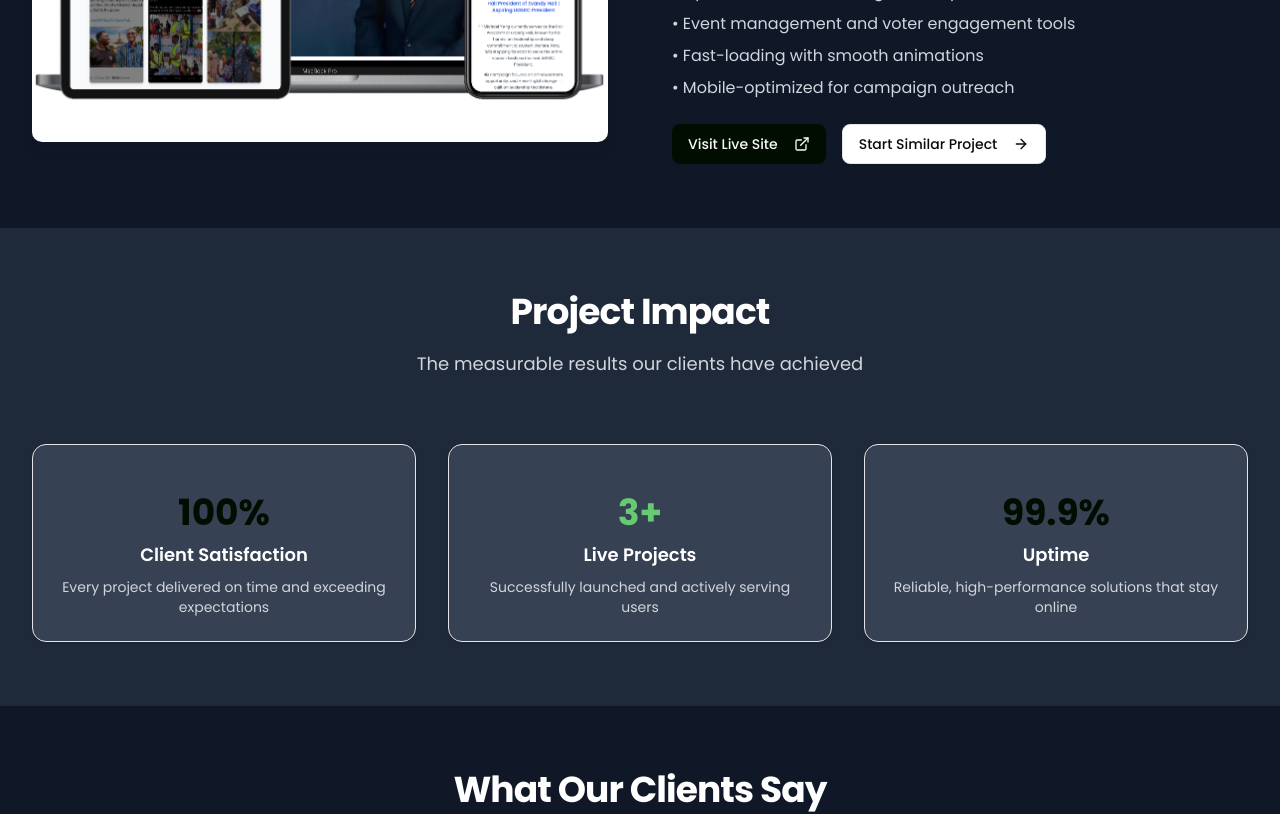
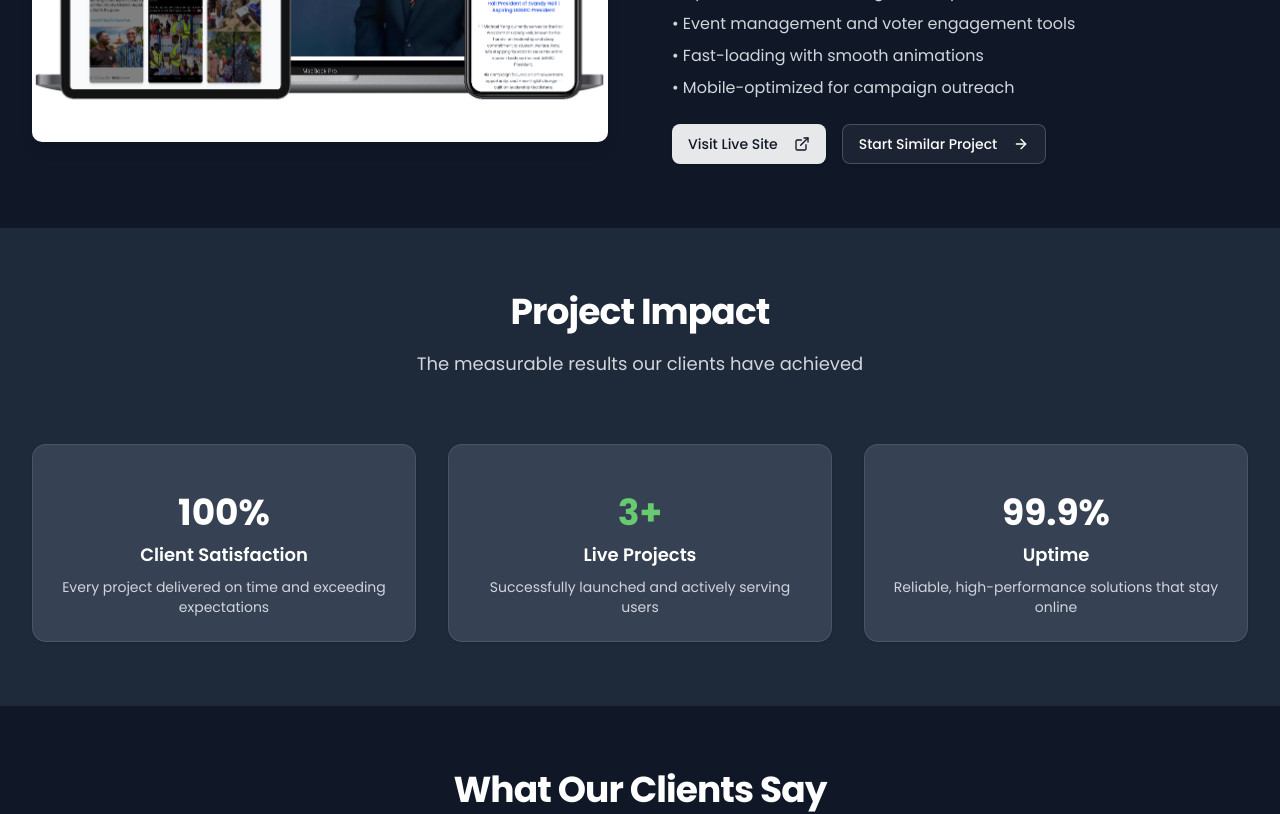
Before and after one commit to Aurora-Software-Labs/aurorasoftwarelabs, a Next.js app: page /portfolio in a window 1280 px wide. Shown: the part 1780-2594 px from the top of the page. Built offline with nearby package versions, Linux system fonts and the light colour scheme.

Commit message:
portfolio dark mode done

```diff
--- a/src/app/portfolio/page.tsx
+++ b/src/app/portfolio/page.tsx
@@ -59,7 +59,7 @@ export default function PortfolioPage() {
                 theme === "dark" ? "text-white" : "text-gray-900"
               } sm:text-6xl`}
             >
-              Our <span className="text-primary">Portfolio</span>
+              Our Portfolio
             </motion.h1>
             <motion.p
               variants={fadeInUp}
@@ -236,7 +236,11 @@ export default function PortfolioPage() {
 
                   {/* CTA Buttons */}
                   <div className="flex flex-col sm:flex-row gap-4">
-                    <Button asChild size="lg">
+                    <Button
+                      asChild
+                      size="lg"
+                      className="w-full sm:w-auto bg-white/90 text-gray-900 hover:bg-gray-100 px-4 py-2 rounded-md shadow-sm transition-transform duration-200 ease-out hover:scale-105 hover:shadow-md"
+                    >
                       <Link
                         href={project.url}
                         target="_blank"
@@ -246,7 +250,12 @@ export default function PortfolioPage() {
                         <ExternalLink className="ml-2 h-4 w-4" />
                       </Link>
                     </Button>
-                    <Button variant="outline" size="lg" asChild>
+                    <Button
+                      variant="outline"
+                      size="lg"
+                      asChild
+                      className="w-full sm:w-auto border border-white/20 text-white bg-white/5 hover:bg-white/10 px-4 py-2 rounded-md shadow-sm transition-transform duration-200 ease-out hover:scale-105"
+                    >
                       <Link href="/contact">
                         Start Similar Project
                         <ArrowRight className="ml-2 h-4 w-4" />
@@ -299,14 +308,12 @@ export default function PortfolioPage() {
           >
             <motion.div variants={fadeInUp}>
               <Card
-                className={`text-center h-full ${
+                className={`text-center h-full border border-white/10 ${
                   theme === "dark" ? "bg-gray-700" : "bg-white"
                 }`}
               >
                 <CardContent className="pt-6">
-                  <div className="text-4xl font-bold text-primary mb-2">
-                    100%
-                  </div>
+                  <div className="text-4xl font-bold text-white mb-2">100%</div>
                   <h3
                     className={`text-lg font-semibold ${
                       theme === "dark" ? "text-white" : "text-gray-900"
@@ -327,7 +334,7 @@ export default function PortfolioPage() {
 
             <motion.div variants={fadeInUp}>
               <Card
-                className={`text-center h-full ${
+                className={`text-center h-full border border-white/10 ${
                   theme === "dark" ? "bg-gray-700" : "bg-white"
                 }`}
               >
@@ -355,12 +362,12 @@ export default function PortfolioPage() {
 
             <motion.div variants={fadeInUp}>
               <Card
-                className={`text-center h-full ${
+                className={`text-center h-full border border-white/10 ${
                   theme === "dark" ? "bg-gray-700" : "bg-white"
                 }`}
               >
                 <CardContent className="pt-6">
-                  <div className="text-4xl font-bold text-primary mb-2">
+                  <div className="text-4xl font-bold text-white mb-2">
                     99.9%
                   </div>
                   <h3
@@ -422,22 +429,14 @@ export default function PortfolioPage() {
             className="mx-auto mt-16 grid max-w-2xl grid-cols-1 gap-8 lg:max-w-none lg:grid-cols-3"
           >
             <motion.div variants={fadeInUp}>
-              <Card
-                className={`h-full ${
-                  theme === "dark" ? "bg-gray-800" : "bg-white"
-                }`}
-              >
+              <Card className={`h-full bg-gray-800 border border-white/10`}>
                 <CardContent className="p-6">
-                  <p
-                    className={`mb-4 ${
-                      theme === "dark" ? "text-gray-300" : "text-gray-600"
-                    }`}
-                  >
+                  <p className={`mb-4 text-gray-300`}>
                     "Aurora Software Labs transformed our fashion brand's online
                     presence. The e-commerce platform they built has
                     significantly increased our sales and customer engagement."
                   </p>
-                  <div className="border-t pt-4">
+                  <div className="border-t border-white/10 pt-4">
                     <p
                       className={`font-semibold ${
                         theme === "dark" ? "text-white" : "text-gray-900"
@@ -458,11 +457,7 @@ export default function PortfolioPage() {
             </motion.div>
 
             <motion.div variants={fadeInUp}>
-              <Card
-                className={`h-full ${
-                  theme === "dark" ? "bg-gray-800" : "bg-white"
-                }`}
-              >
+              <Card className={`h-full bg-gray-800 border border-white/10`}>
                 <CardContent className="p-6">
                   <p
                     className={`mb-4 ${
@@ -473,14 +468,8 @@ export default function PortfolioPage() {
                     perfectly captured our message and helped us connect with
                     voters across campus. Highly recommended!"
                   </p>
-                  <div className="border-t pt-4">
-                    <p
-                      className={`font-semibold ${
-                        theme === "dark" ? "text-white" : "text-gray-900"
-                      }`}
-                    >
-                      Michael Yeng
-                    </p>
+                  <div className="border-t border-white/10 pt-4">
+                    <p className={`font-semibold text-white`}>Michael Yeng</p>
                     <p
                       className={`text-sm ${
                         theme === "dark" ? "text-gray-400" : "text-gray-500"
@@ -494,11 +483,7 @@ export default function PortfolioPage() {
             </motion.div>
 
             <motion.div variants={fadeInUp}>
-              <Card
-                className={`h-full ${
-                  theme === "dark" ? "bg-gray-800" : "bg-white"
-                }`}
-              >
+              <Card className={`h-full bg-gray-800 border border-white/10`}>
                 <CardContent className="p-6">
                   <p
                     className={`mb-4 ${
@@ -509,7 +494,7 @@ export default function PortfolioPage() {
                     platform. They understood our complex requirements and
                     delivered a solution that exceeded our expectations."
                   </p>
-                  <div className="border-t pt-4">
+                  <div className="border-t border-white/10 pt-4">
                     <p
                       className={`font-semibold ${
                         theme === "dark" ? "text-white" : "text-gray-900"
```
